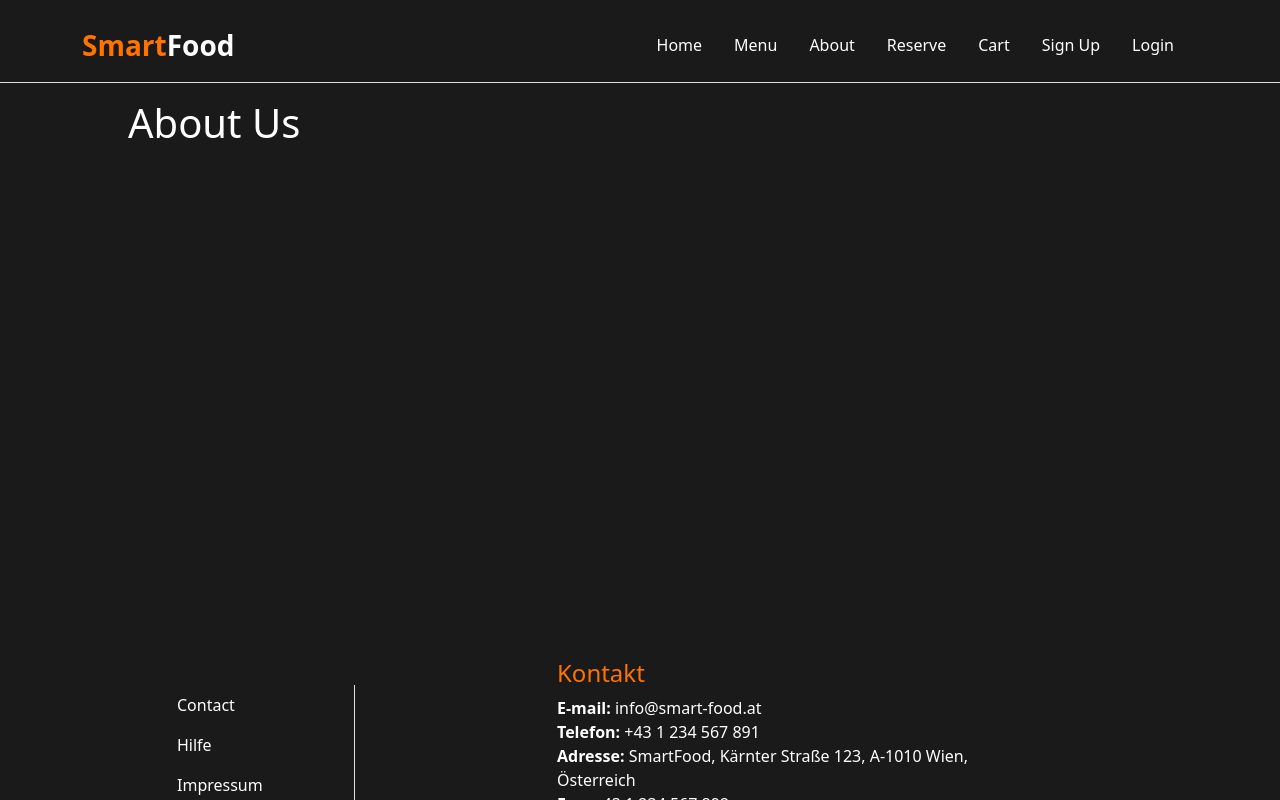
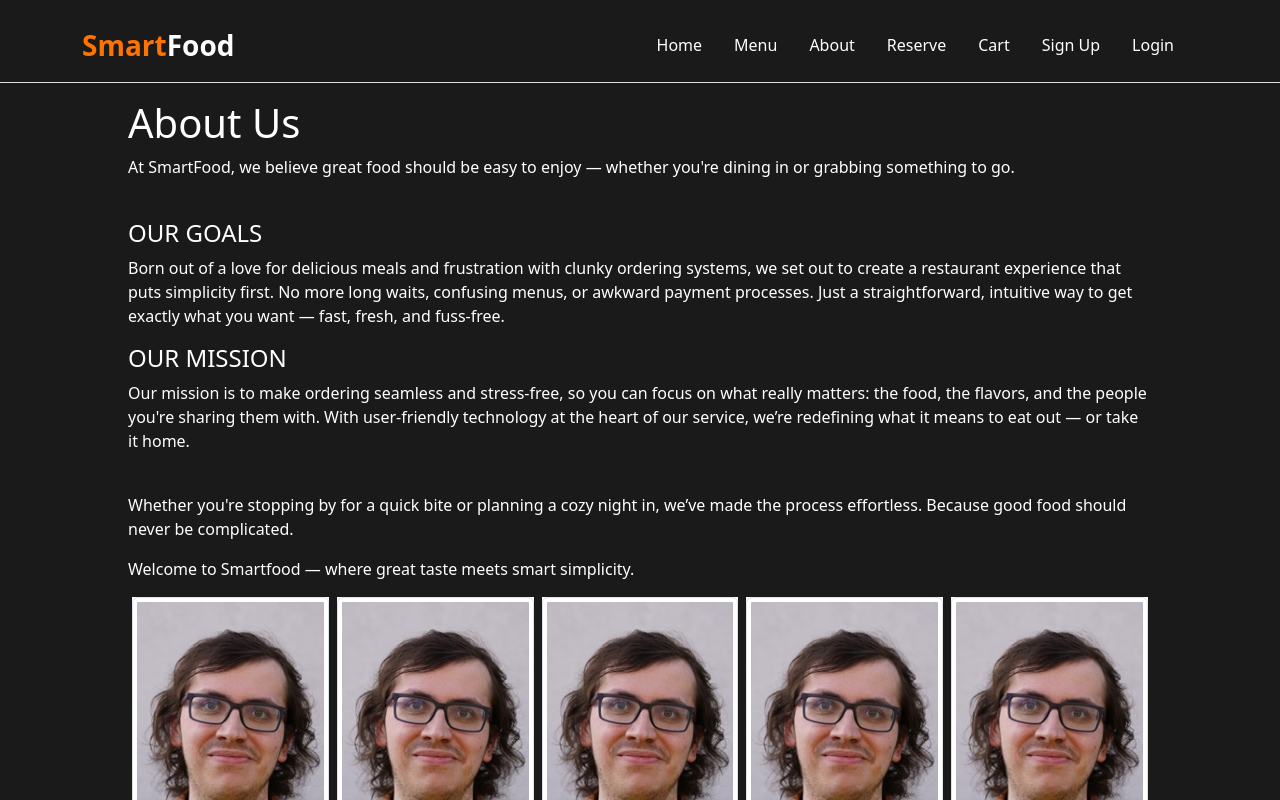
Before and after one commit to mat-html/SmartFood, a React (Vite) app in the folder SmartFood/: page / in a window 1280 px wide. Both pictures are taken after a click on the item "About". Shown: the top 800 px of the page. Built offline with nearby package versions, Linux system fonts and the light colour scheme.

Commit message:
add about us page content

```diff
--- /dev/null
+++ b/SmartFood/src/components/Image.tsx
@@ -0,0 +1,17 @@
+type ImageProps = {
+    name: string;
+    imageUrl: string;
+    alt: string;
+};
+
+function Image({ name, imageUrl, alt }: ImageProps) {
+  return (
+    <div className="text-center mx-1 bg-light">
+        <img src={imageUrl} className="img-fluid img-thumbnail" alt={alt}></img>
+        <p className="text-dark">{name}</p>
+    </div>
+
+  );
+}
+
+export default Image;
--- a/SmartFood/src/pages/About.tsx
+++ b/SmartFood/src/pages/About.tsx
@@ -1,7 +1,41 @@
+import Image from "../components/Image";
+
 function About() {
+  const creatorImages = [
+    { name: "Barnabás Mátrai", imageUrl: "/img/creators/Matrai_Barnabas.png", alt: "Barnabas_Matrai" },
+    { name: "Barnabás Mátrai", imageUrl: "/img/creators/Matrai_Barnabas.png", alt: "Barnabas_Matrai" },
+    { name: "Barnabás Mátrai", imageUrl: "/img/creators/Matrai_Barnabas.png", alt: "Barnabas_Matrai" },
+    { name: "Barnabás Mátrai", imageUrl: "/img/creators/Matrai_Barnabas.png", alt: "Barnabas_Matrai" },
+    { name: "Barnabás Mátrai", imageUrl: "/img/creators/Matrai_Barnabas.png", alt: "Barnabas_Matrai" }
+  ];
+
   return (
     <main>
-      <h1>About Us</h1>
+      <div id="about-us-text">
+        <h1>About Us</h1>
+        <p className="pb-4">
+          At SmartFood, we believe great food should be easy to enjoy — whether you're dining in or grabbing something to go.
+        </p>
+        <h4>OUR GOALS</h4>
+        <p>
+          Born out of a love for delicious meals and frustration with clunky ordering systems, we set out to create a restaurant experience that puts simplicity first. No more long waits, confusing menus, or awkward payment processes. Just a straightforward, intuitive way to get exactly what you want — fast, fresh, and fuss-free.
+        </p>
+        <h4>OUR MISSION</h4>
+        <p>
+          Our mission is to make ordering seamless and stress-free, so you can focus on what really matters: the food, the flavors, and the people you're sharing them with. With user-friendly technology at the heart of our service, we’re redefining what it means to eat out — or take it home.
+        </p>
+        <p className="pt-4">
+          Whether you're stopping by for a quick bite or planning a cozy night in, we’ve made the process effortless. Because good food should never be complicated.
+        </p>
+        <p>
+          Welcome to Smartfood — where great taste meets smart simplicity.
+        </p>
+      </div>
+      <div className="d-flex align-items-center">
+        {creatorImages.map((image) => (
+          <Image name={image.name} imageUrl={image.imageUrl} alt={image.alt}/>
+        ))}
+      </div>
     </main>
   );
 }
```
Also changed, not shown: SmartFood/public/img/creators/Matrai_Barnabas.png (added).
